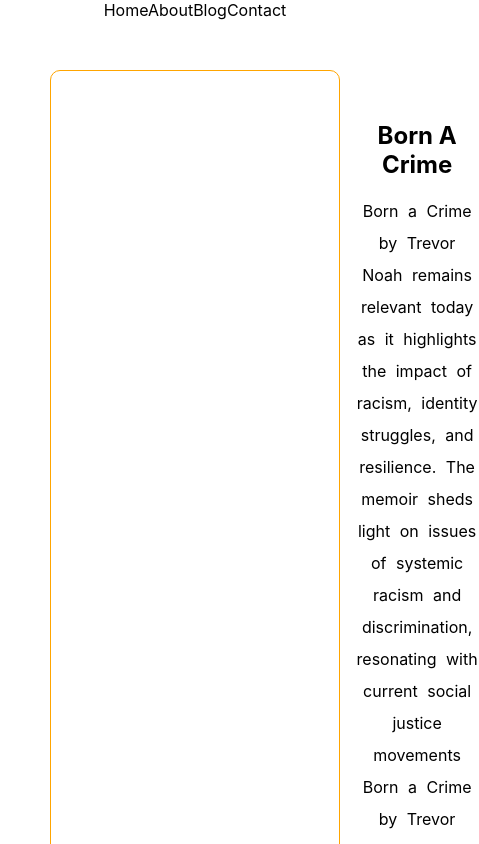
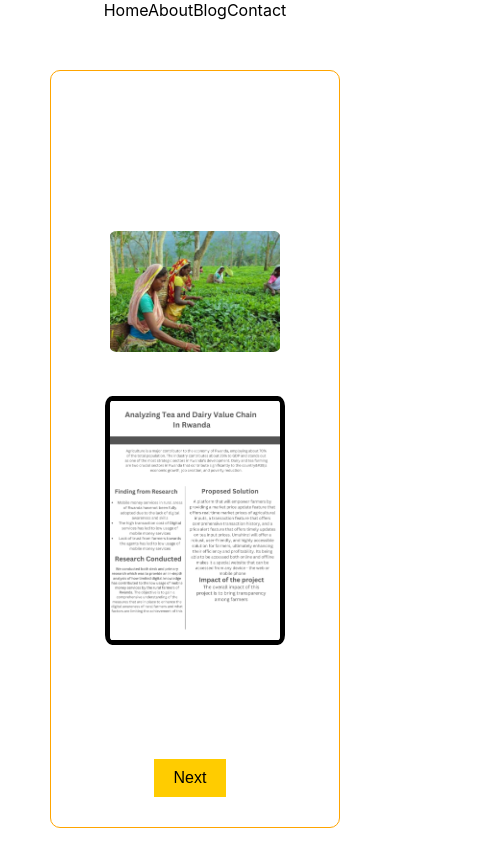
Before and after one commit to akirachix/Jade-NYJ, a React (Create React App) app: page / in a window 390 px wide. Shown: the top 844 px of the page, 479 px wide, since content can reach past the window. Built offline with nearby package versions, Linux system fonts and the light colour scheme.

Commit message:
update styling

```diff
--- a/src/BlogList/index.js
+++ b/src/BlogList/index.js
@@ -2,9 +2,23 @@
 import BlogPost from '../Post/index.js';
 import './index.css';
 import bornacrime from '../images/bornacrime.png';
+import casestudy from '../images/casestudy.png';
+import PageOne from '../PageOne/index.js';
 
 
 const posts = [
+  {
+    title: 'Case Study and Farmer',
+    component: <PageOne />
+  },
+  {
+    title: 'The Impact of Born a Crime',
+    image: bornacrime,
+    content: `Born a Crime by Trevor Noah is a powerful memoir that explores themes of racism, identity struggles,
+     and resilience. It provides a compelling narrative of Noah's life growing up in South Africa during and after apartheid.
+     The memoir delves into his experiences as a mixed-race child, born to a black Xhosa mother and a white Swiss father, which was a union considered illegal under apartheid laws. Noah's storytelling highlights the
+     systemic racism and discrimination that shaped his upbringing, as well as the societal challenges he faced in navigating his dual identity`
+  },
   {
     title: 'Born A Crime',
     image: bornacrime,
@@ -60,14 +74,25 @@
     setCurrentPostIndex((prevIndex) => (prevIndex - 1 + posts.length) % posts.length);
   };
 
+  const currentPost = posts[currentPostIndex];
+
   return (
-
     <div className="blog-list">
-      <BlogPost
-        post={posts[currentPostIndex]}
-        onNext={currentPostIndex < posts.length - 1 ? handleNext : null}
-        onBack={currentPostIndex > 0 ? handleBack : null}
-      />
+      {currentPost.component ? (
+        <div className="blog-post">
+          {currentPost.component}
+          <div className="navigation">
+            {currentPostIndex > 0 && <button onClick={handleBack}>Back</button>}
+            {currentPostIndex < posts.length - 1 && <button onClick={handleNext}>Next</button>}
+          </div>
+        </div>
+      ) : (
+        <BlogPost
+          post={currentPost}
+          onNext={currentPostIndex < posts.length - 1 ? handleNext : null}
+          onBack={currentPostIndex > 0 ? handleBack : null}
+        />
+      )}
     </div>
   );
 };
--- /dev/null
+++ b/src/PageOne/index.css
@@ -0,0 +1,43 @@
+.blog-post {
+  display: flex;
+  align-items: center;
+  justify-content: center;
+  margin: 20px;
+  gap: 20px;
+  padding-top: 10px;
+  flex-wrap: wrap;
+}
+
+.post-image img {
+  max-width: 600px;
+  border-radius: 4%;
+  border: 5px solid #000;
+  height: 600px;
+  margin: 10px 0;
+}
+
+.farmer-image img {
+  max-width: 600px;
+  border-radius: 4%;
+  height: 600px;
+  margin: 10px 0;
+}
+
+/* Media query for screens smaller than 768px */
+@media (max-width: 768px) {
+  .blog-post {
+    flex-direction: column;
+    align-items: center;
+    padding-top: 50px;
+  }
+
+  .post-image img, .farmer-image img {
+    max-width: 90%;
+    height: auto;
+    margin: 10px 0;
+  }
+}
+
+.navigation {
+  margin-top: 20px;
+}
--- /dev/null
+++ b/src/PageOne/index.js
@@ -0,0 +1,23 @@
+import React from 'react';
+import './index.css';
+import casestudy from '../images/casestudy.png';
+import farmer from '../images/farmer.png';
+
+const PageOne = ({ onNext, onBack }) => {
+  return (
+    <div className="blog-post">
+      <div className="farmer-image">
+        <img src={farmer} alt="Farmer" />
+      </div>
+      <div className="post-image">
+        <img src={casestudy} alt="Case Study" />
+      </div>
+      <div className="navigation">
+        {onBack && <button onClick={onBack}>Back</button>}
+        {onNext && <button onClick={onNext}>Next</button>}
+      </div>
+    </div>
+  );
+};
+
+export default PageOne;
```
Also changed, not shown: src/images/farmer.png (added).
